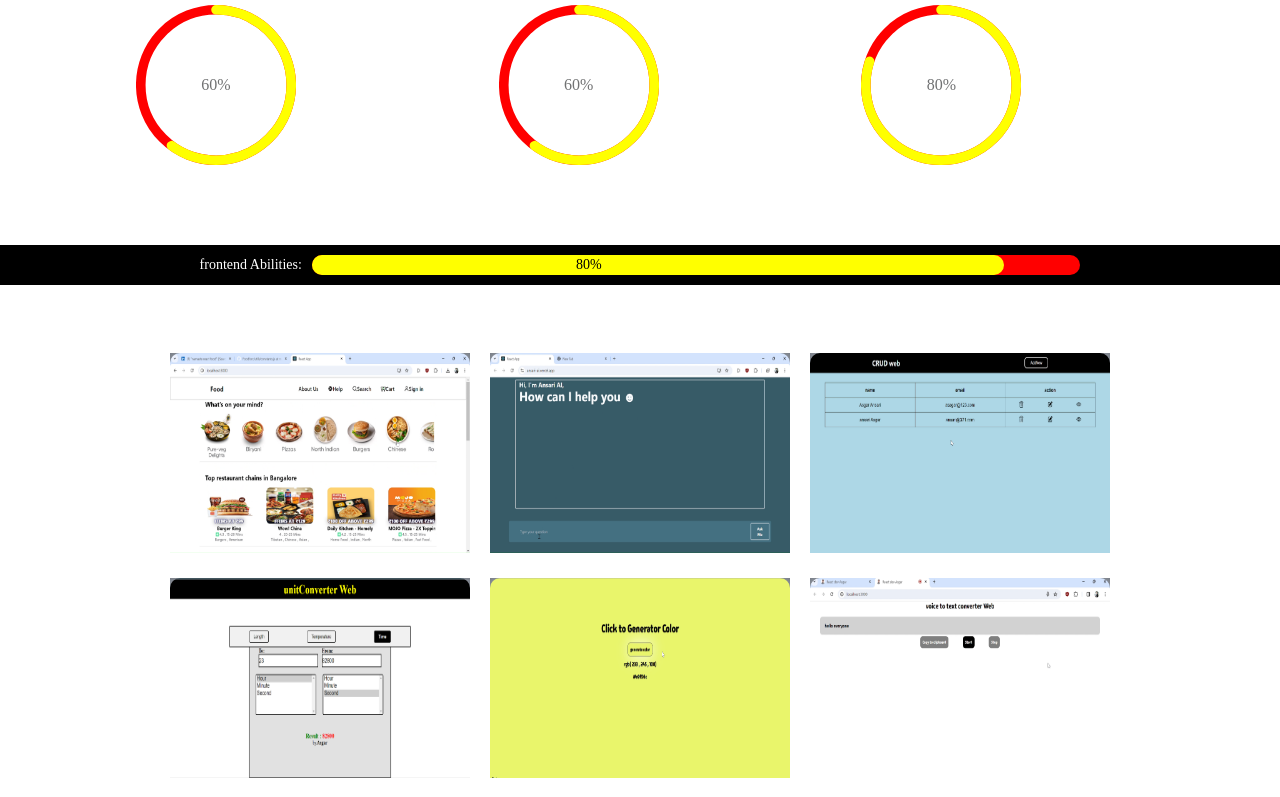
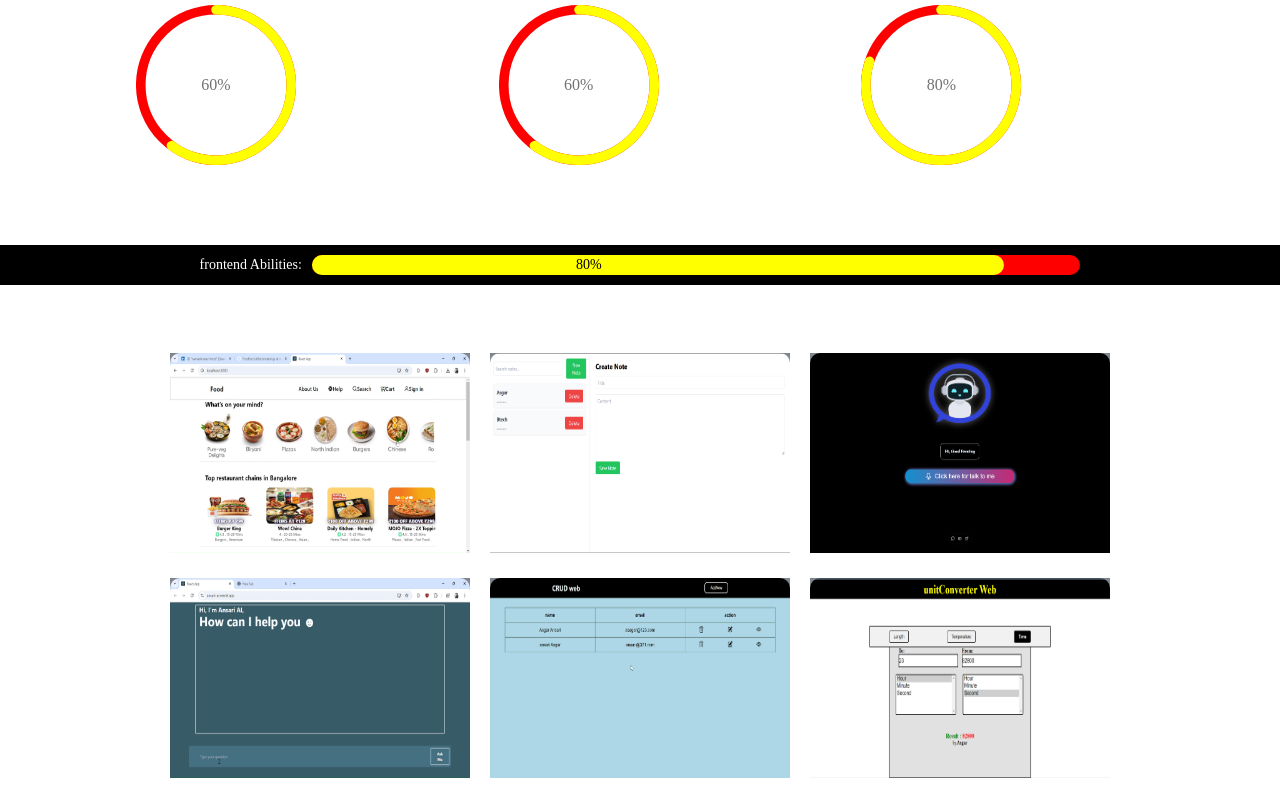
Before and after one commit to asgardev119/Portfolio, a React (Create React App) app: page / in a window 1280 px wide. Shown: the part 2000-2797 px from the top of the page. Built offline with nearby package versions, Linux system fonts and the light colour scheme.

Commit message:
adding project

```diff
--- a/src/components/projectsList.js
+++ b/src/components/projectsList.js
@@ -6,15 +6,32 @@ export const projectList = [
     githublink: "https://github.com/asgardev119/food-web",
     liveLink: "https://github.com/asgardev119/food-web",
   },
+
   {
-    para: "ansariAi",
+    para: "noteweb",
+    image: "/images/noteweb.png",
+    tech: "React Js , Tailwind css",
+    githublink: "https://github.com/asgardev119/notes-web",
+    liveLink: "https://notes-web-nu.vercel.app/",
+  },
+
+  {
+    para: "virtual-assistance",
+    image: "/images/robo.png",
+    tech: "Javascript , CSS ",
+    githublink: "https://github.com/asgardev119/Virtual-Assistance",
+    liveLink: "https://virtual-assistance-three.vercel.app/",
+  },
+
+  {
+    para: "chat AI",
     image: "/images/ansariai.png",
     tech: "React Js & tailwind css",
     githublink: "https://ansari-ai.vercel.app/",
     liveLink: "https://ansari-ai.vercel.app/",
   },
   {
-    para: "Crud-Web",
+    para: "crud-Web",
     image: "/images/crud.png",
     tech: "ReactJs, Typescript , JavaScript",
     githublink: "https://github.com/asgardev119/CrudWeb",
```
Also changed, not shown: public/images/noteweb.png (added), public/images/robo.png (added).
